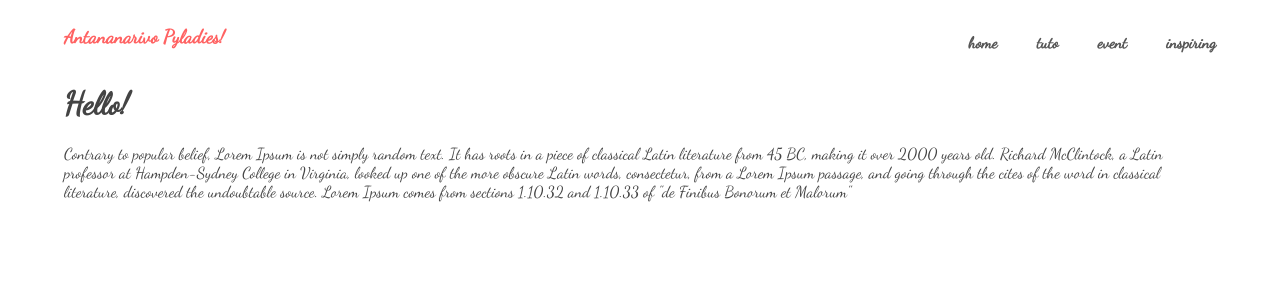
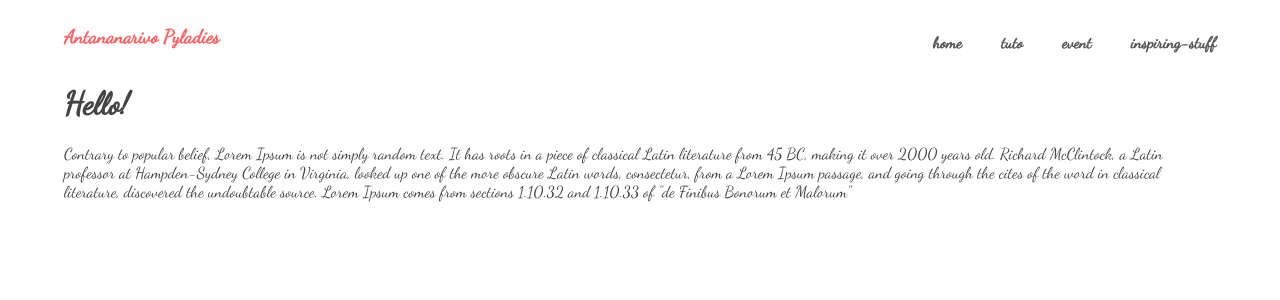
Before and after one commit to anjaniacatus/pyladiesmdg, a Flask app: page / in a window 1280 px wide. Shown: the top 300 px of the page. Run offline with Flask 2, Linux system fonts and the light colour scheme.

Commit message:
clean design

```diff
--- a/templates/layouts.html
+++ b/templates/layouts.html
@@ -8,13 +8,13 @@
     <body>
         <header>
             <div class="container" >
-                 <h1 class="logo"> Antananarivo Pyladies! </h1>
+                 <h1 class="logo"> Antananarivo Pyladies </h1>
                  <strong><nav>
                          <ul class="menu">
                             <li> <a href="{{ url_for('home') }}">home </a> </li>
                             <li> <a href="{{ url_for('about') }}"> tuto </a> </li>
                             <li> <a href="{{ url_for('home') }}">event </a> </li>
-                            <li> <a href="{{ url_for('home') }}">inspiring</a> </li>
+                            <li> <a href="{{ url_for('home') }}">inspiring-stuff</a> </li>
 
 
                          </ul>
```
